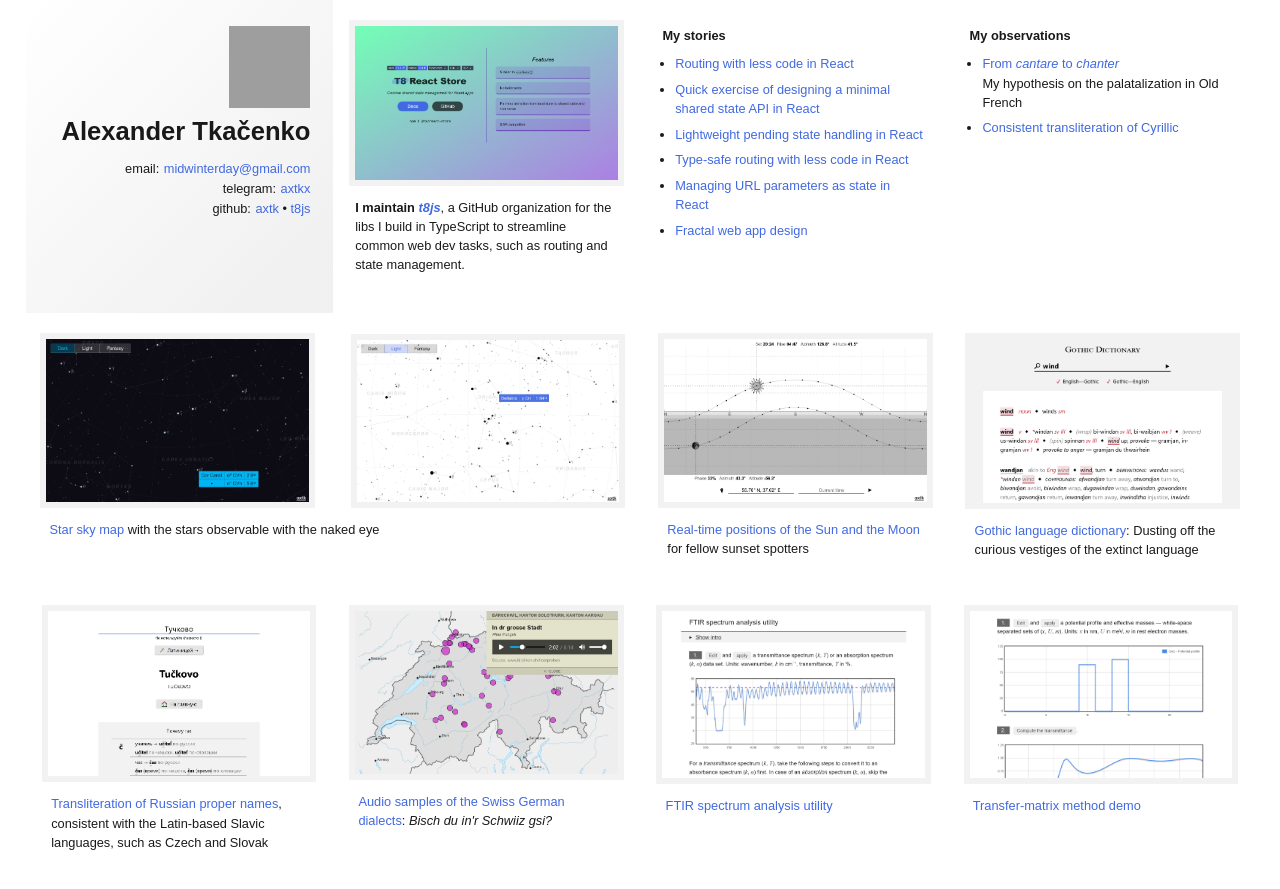
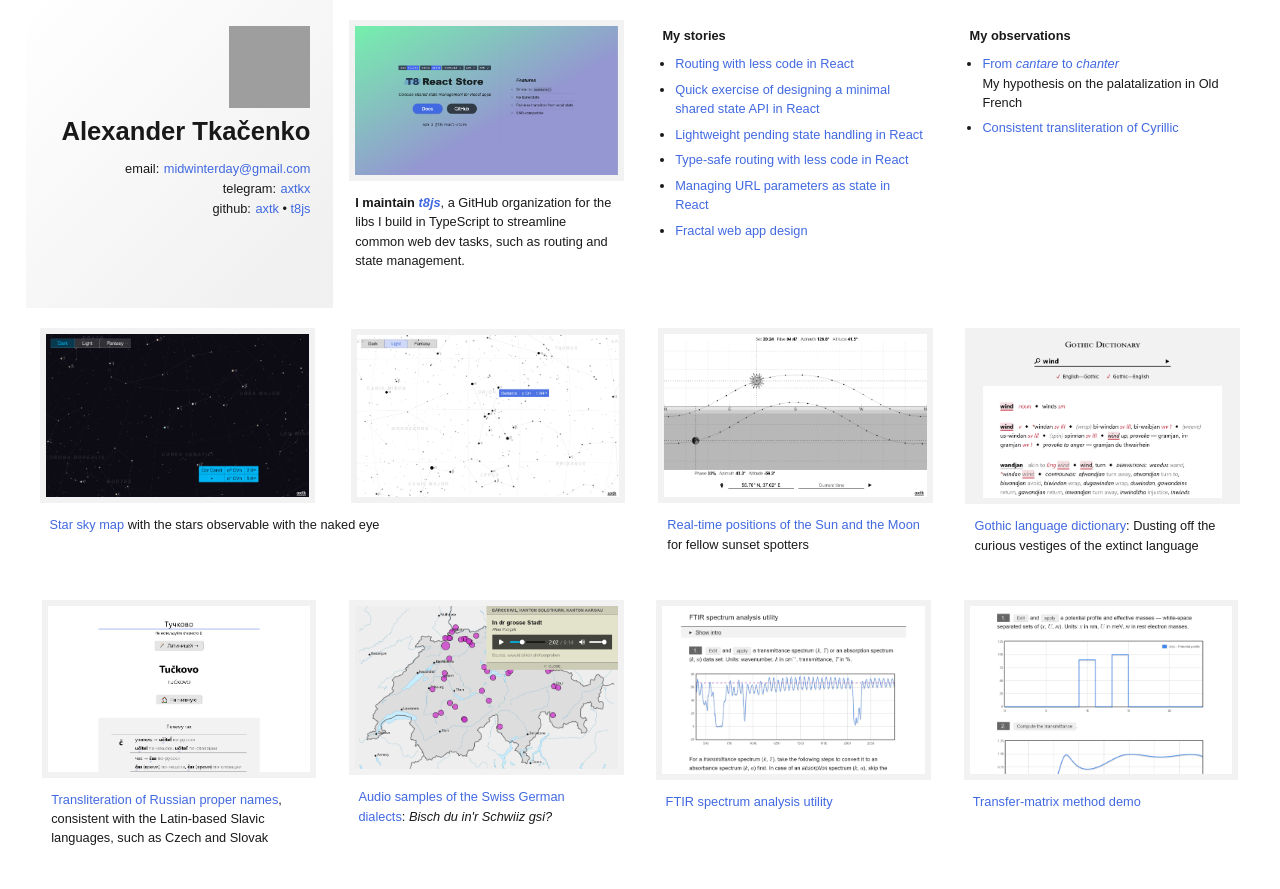
Before and after one commit to axtk/axtk.github.io, a Jekyll site: the page index.html, which Jekyll copies as it is, in a window 1280 px wide. Shown: the top 889 px of the page. Built offline with Jekyll 4.4.1, drawn with Linux system fonts in a browser that asks for light colours; grey boxes are pictures that could not be loaded.

Commit message:
update t8 screenshot

```diff
--- a/index.html
+++ b/index.html
@@ -33,7 +33,7 @@
 
 <div class="intro2 box">
   <figure>
-    <picture><a href="https://t8.js.org" target="_blank"><img src="x/assets/screenshots/t8_react_store.png" alt="T8 React Store docs screenshot" height="360" loading="lazy"></a></picture>
+    <picture><a href="https://t8.js.org" target="_blank"><img src="x/assets/screenshots/t8_react_store_20251015_2121.png" alt="T8 React Store docs screenshot" height="360" loading="lazy"></a></picture>
   </figure>
   <p><strong>I maintain <a href="https://github.com/t8js" target="_blank"><i>t8js</i></a></strong>, a GitHub organization for the libs I build in TypeScript to streamline common web dev tasks, such as routing and state management.</p>
 </div>
```
Also changed, not shown: x/assets/screenshots/t8_react_store_20251015_1928.png (added), x/assets/screenshots/t8_react_store_20251015_2121.png (added).
